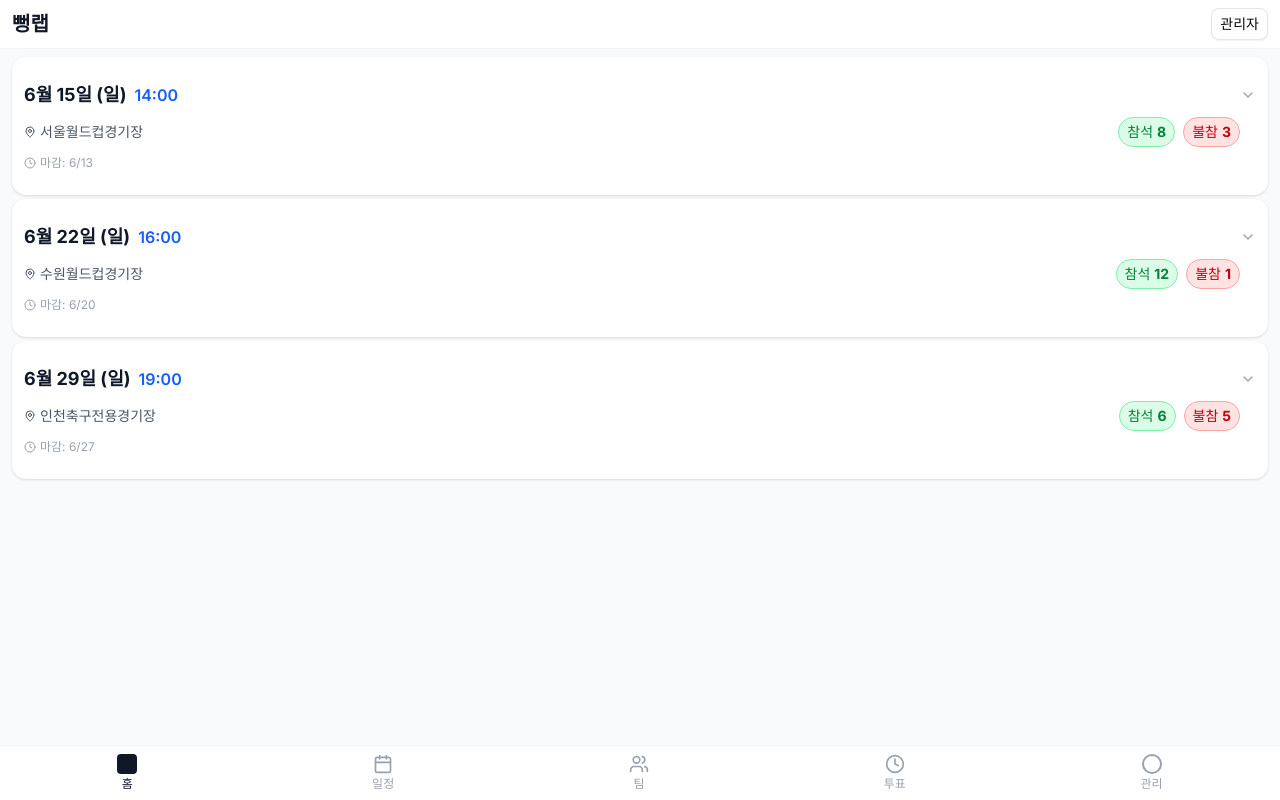
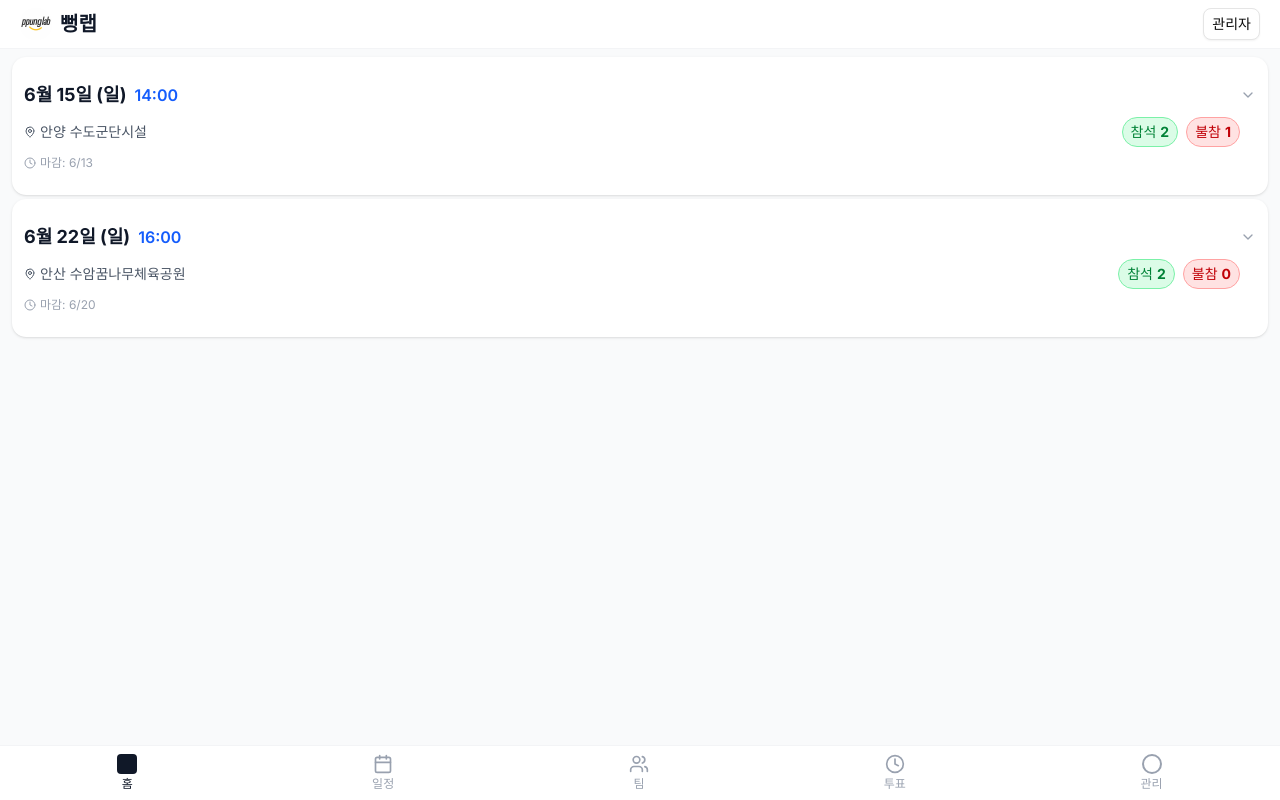
Before and after one commit to jaekwan-dev/soccer-schedule-manager, a Next.js app: page / in a window 1280 px wide. Built offline with nearby package versions, Linux system fonts and the light colour scheme.

Commit message:
fix: update padding

```diff
--- a/app/admin/page.tsx
+++ b/app/admin/page.tsx
@@ -133,7 +133,7 @@ export default function AdminPage() {
     return (
       <div className="min-h-screen bg-gray-50">
         {/* 헤더 */}
-        <div className="bg-white border-b border-gray-100 px-3 py-2">
+        <div className="bg-white border-b border-gray-100 px-5 py-2">
           <div className="flex items-center justify-between">
             <div className="flex items-center gap-2">
               <h1 className="text-lg font-bold text-gray-900">관리자 로그인</h1>
@@ -186,7 +186,7 @@ export default function AdminPage() {
   return (
     <div className="min-h-screen bg-gray-50">
       {/* 헤더 */}
-      <div className="bg-white border-b border-gray-100 px-3 py-2">
+      <div className="bg-white border-b border-gray-100 px-5 py-2">
         <div className="flex items-center justify-between">
           <div className="flex items-center gap-2">
             <h1 className="text-lg font-bold text-gray-900">관리자</h1>
--- a/app/page.tsx
+++ b/app/page.tsx
@@ -8,6 +8,7 @@ import { Label } from "@/components/ui/label"
 import type { Match } from "@/types/match"
 import Link from "next/link"
 import { MapPin, Users, Clock, Calendar, Check, X, ChevronDown, ChevronUp } from 'lucide-react'
+import Image from 'next/image'
 
 // 샘플 데이터
 const sampleMatches: Match[] = [
@@ -15,11 +16,11 @@ const sampleMatches: Match[] = [
     id: "1",
     date: "2025-06-15",
     time: "14:00",
-    venue: "서울월드컵경기장",
+    venue: "안양 수도군단시설",
     voteDeadline: "2025-06-13",
     attendanceVotes: {
-      attend: 8,
-      absent: 3,
+      attend: 2,
+      absent: 1,
     },
     voters: [
       { name: "김철수", vote: "attend", votedAt: "2025-06-10T10:00:00Z" },
@@ -31,32 +32,17 @@ const sampleMatches: Match[] = [
     id: "2",
     date: "2025-06-22",
     time: "16:00",
-    venue: "수원월드컵경기장",
+    venue: "안산 수암꿈나무체육공원",
     voteDeadline: "2025-06-20",
     attendanceVotes: {
-      attend: 12,
-      absent: 1,
+      attend: 2,
+      absent: 0,
     },
     voters: [
       { name: "최지훈", vote: "attend", votedAt: "2025-06-18T09:00:00Z" },
       { name: "정수연", vote: "attend", votedAt: "2025-06-18T10:00:00Z" },
     ],
-  },
-  {
-    id: "3",
-    date: "2025-06-29",
-    time: "19:00",
-    venue: "인천축구전용경기장",
-    voteDeadline: "2025-06-27",
-    attendanceVotes: {
-      attend: 6,
-      absent: 5,
-    },
-    voters: [
-      { name: "홍길동", vote: "attend", votedAt: "2025-06-25T14:00:00Z" },
-      { name: "김영수", vote: "absent", votedAt: "2025-06-25T15:00:00Z" },
-    ],
-  },
+  }
 ]
 
 export default function Home() {
@@ -186,9 +172,16 @@ export default function Home() {
   return (
     <div className="min-h-screen bg-gray-50">
       {/* 헤더 */}
-      <div className="bg-white border-b border-gray-100 px-3 py-2">
+      <div className="bg-white border-b border-gray-100 px-5 py-2">
         <div className="flex items-center justify-between">
           <div className="flex items-center gap-2">
+            <Image
+              src="/logo.png"
+              alt="뻥랩 로고"
+              width={32}
+              height={32}
+              className="rounded-full"
+            />
             <h1 className="text-xl font-bold text-gray-900">뻥랩</h1>
           </div>
           <div className="flex items-center gap-2">
```
